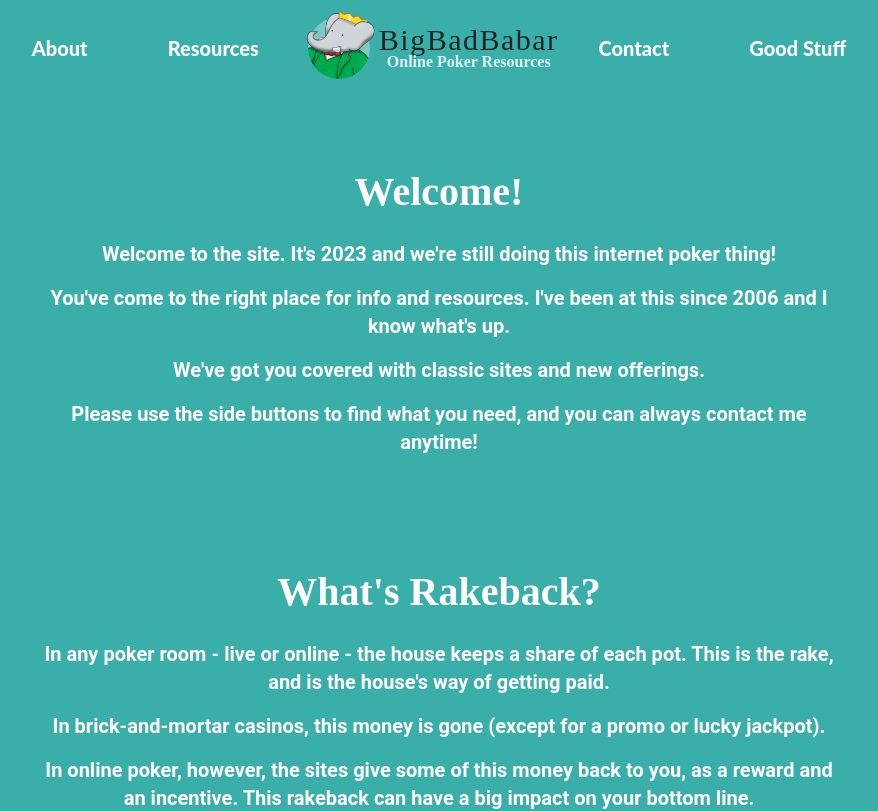
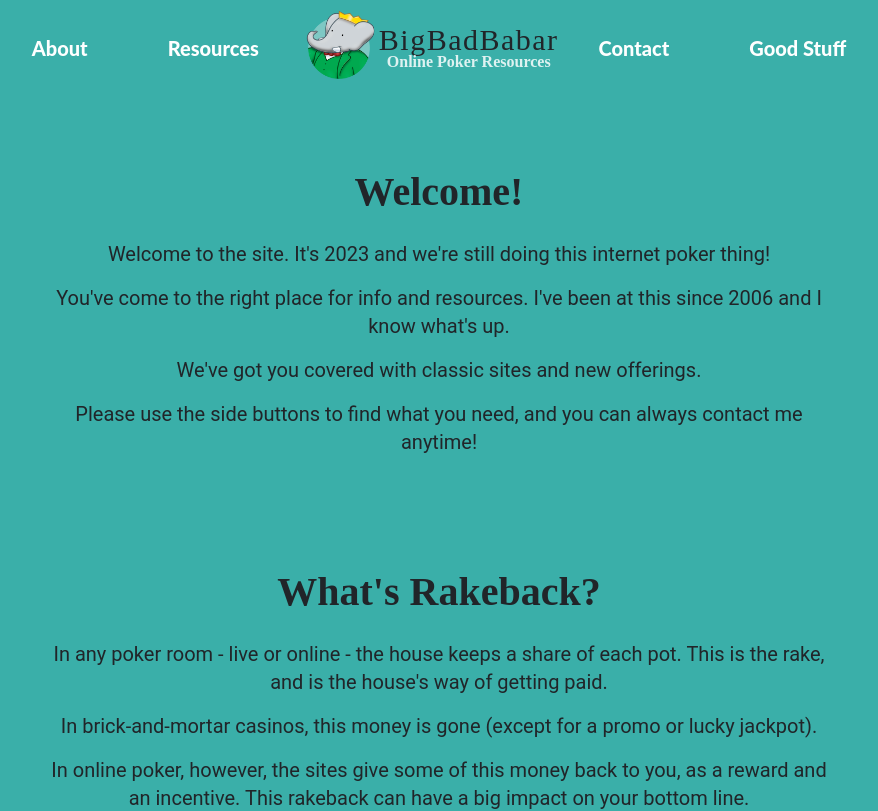
Before and after one commit to oceanhillman/bigbadbabar, a React (Create React App) app: page / in a window 1280 px wide. Shown: the top 811 px of the page, without its empty margins (201-1079 px from the left). Built offline with nearby package versions, Linux system fonts and the light colour scheme.

Commit message:
Change text style

```diff
--- a/src/components/PageBanner.jsx
+++ b/src/components/PageBanner.jsx
@@ -1,15 +1,15 @@
 
 function PageBanner(props) {
     const body = props.content?.map(paragraph =>
-        <p className="font-body font-bold text-xl">
+        <p className="font-body text-xl">
             {paragraph}
         </p>
     );
 
     return(
-        <div className="container mx-auto my-5 py-6 text-white">
+        <div className="container mx-auto my-5 py-6 text-dark">
             <div class="columns-lg" className="mx-40 text-center">
-                <h1 className="pb-3 text-center font-title font-bold">
+                <h1 className="pb-3 font-title font-bold">
                     {props.title}
                 </h1>
                 {body}
```
